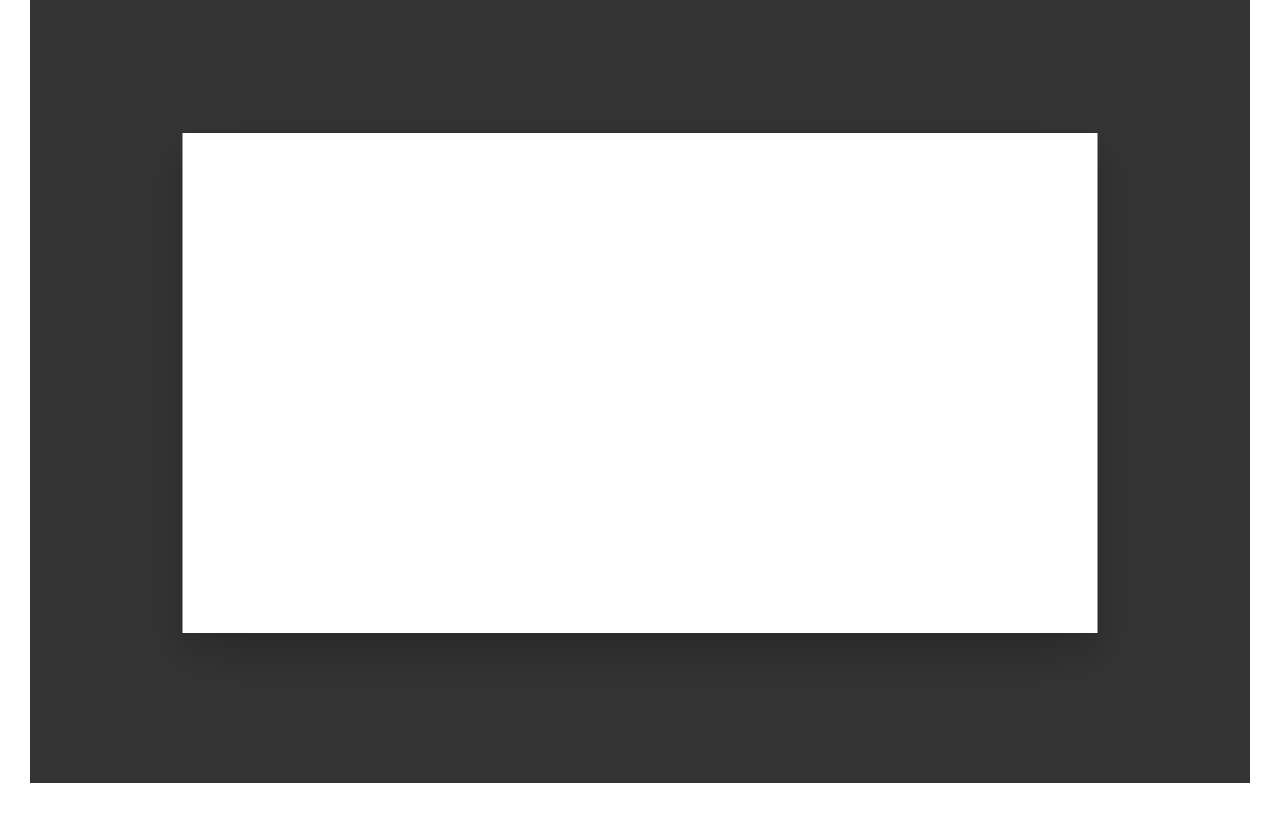
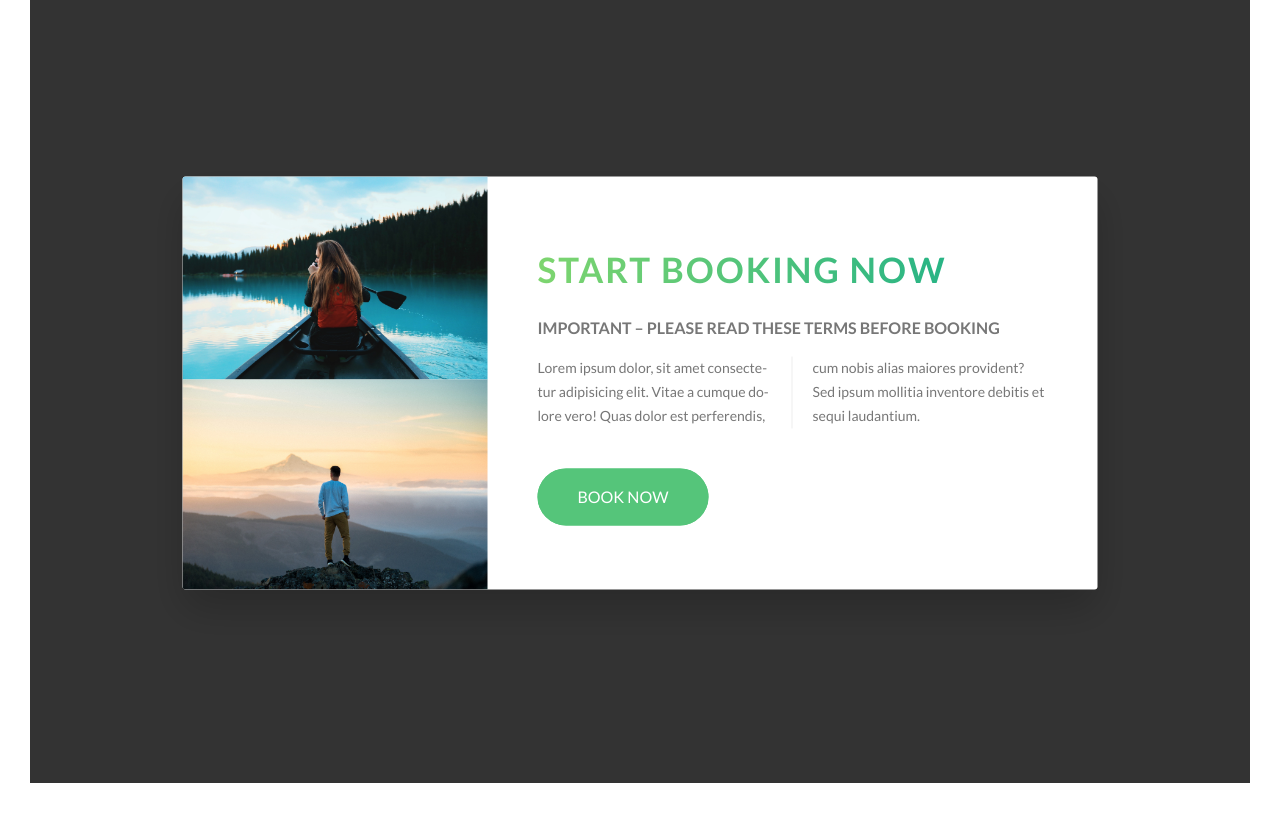
Before and after one commit to bensteven/Natours, a website: page index.html in a window 1280 px wide. Shown: the part 5840-6653 px from the top of the page. Drawn offline with Linux system fonts and the light colour scheme.

Commit message:
added the popup stylings and contents

```diff
--- a/index.html
+++ b/index.html
@@ -510,6 +510,27 @@
 
         <div class="popup">
             <div class="popup__content">
+                <div class="popup__left">
+                    <img src="img/nat-8.jpg" alt="Tour photo" class="popup__img">
+                    <img src="img/nat-9.jpg" alt="Tour photo" class="popup__img">
+                </div>
+
+                <div class="popup__right">
+                    <h2 class="heading-secondary u-margin-bottom-small">
+                        Start booking now
+                    </h2>
+
+                    <h3 class="heading-tertiary u-margin-bottom-small">
+                        important &ndash; please read these terms before booking
+                    </h3>
+
+                    <p class="popup__text">
+                        Lorem ipsum dolor, sit amet consectetur adipisicing elit. Vitae a cumque dolore vero! Quas dolor est perferendis, cum nobis alias maiores provident? Sed ipsum mollitia inventore debitis et sequi laudantium.
+                    </p>
+
+                    <a href="#" class="btn btn--green">Book now</a>
+
+                </div>
 
             </div>
         </div>
--- a/sass/components/_popup.scss
+++ b/sass/components/_popup.scss
@@ -8,11 +8,53 @@
     z-index: 9999;
     position: relative;
 
+
     &__content{
         width: 75%;
         background-color: $colour-white;
-        height: 50rem;
         box-shadow: 0 2rem 4rem rgba($colour-black, .2);
         @include absCenter;
+        border-radius: 3px;
+        display: table;
+        overflow: hidden;
+    }
+
+    &__left{
+        width: 33.3333%;
+        display: table-cell;
+
+    }
+
+    &__right{
+        width: 66.66667%;
+        display: table-cell;
+        vertical-align: middle;
+        padding: 3rem 5rem;
+    }
+
+    &__img{
+        display: block;
+
+        width: 100%;
+    }
+
+    &__text{
+        font-size: 1.4rem;
+        margin-bottom: 4rem;
+        //divide the column into 2 equal parts
+        column-count: 2;
+        column-gap: 4rem;
+        column-rule: 1px solid $colour-grey-light-2;
+
+        -moz-column-count: 2;
+        -moz-column-gap: 4rem;
+        -moz-column-rule: 1px solid $colour-grey-light-2;
+
+        //line that seperates the two columns
+        -moz-hyphens: auto;
+        -ms-hyphens: auto;
+        -webkit-hyphens: auto;
+        hyphens: auto;
+
     }
 }
```
Also changed, not shown: css/style.css.
